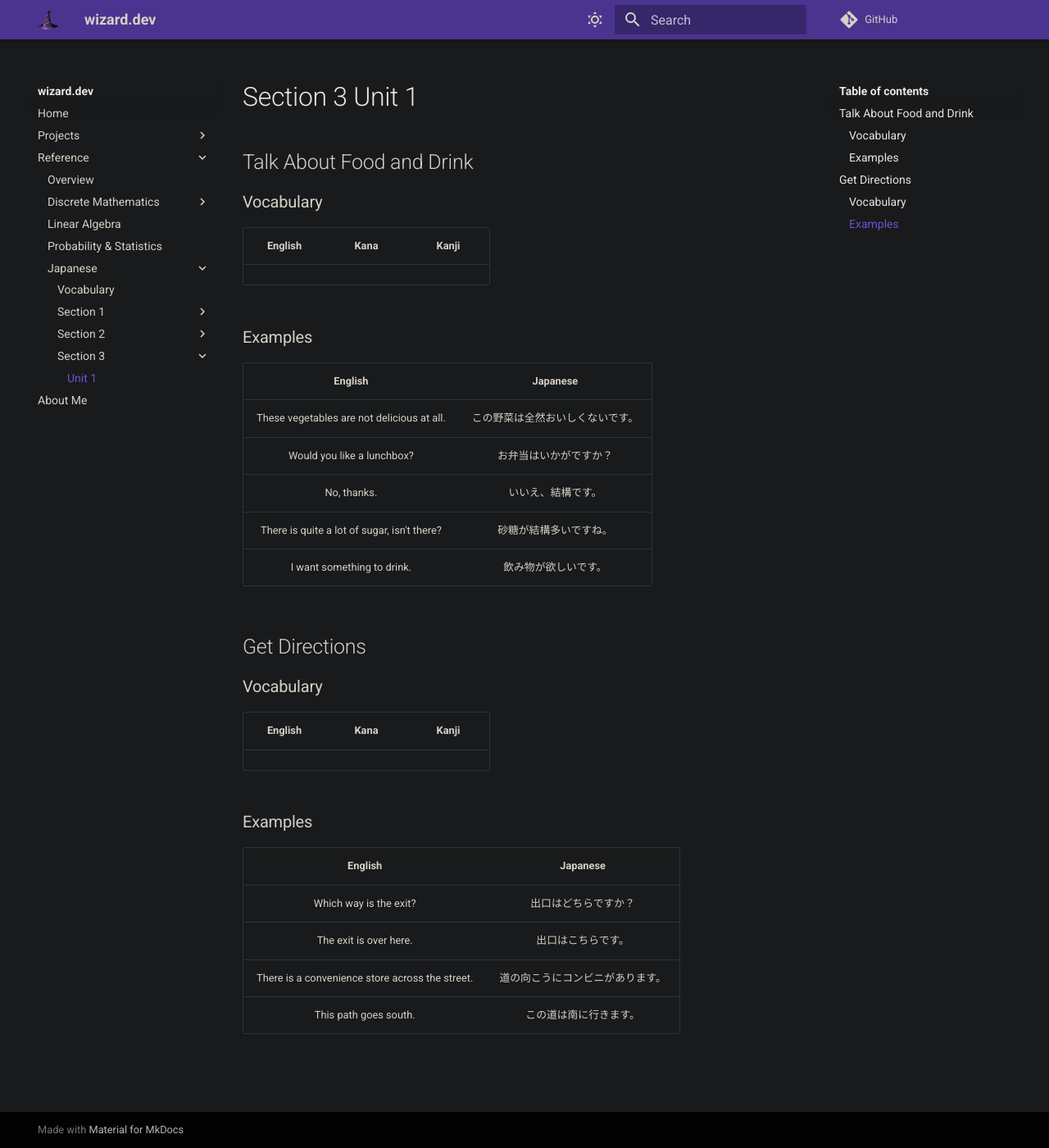
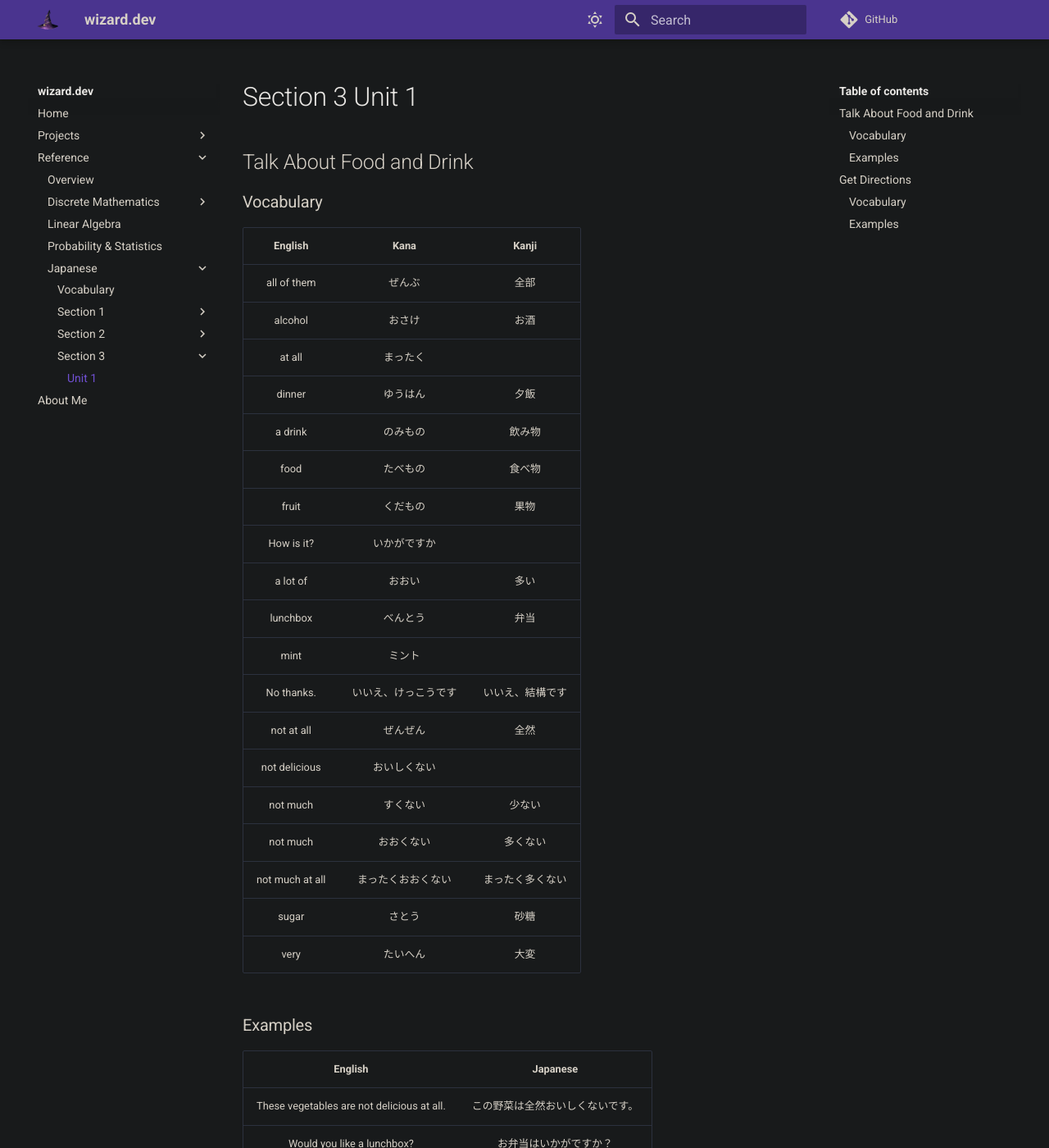
Before and after one commit to zkWildfire/wizard.dev, an MkDocs documentation site: the page built from docs/reference/japanese/section-3/unit-1.md, in a window 1280 px wide and 1400 px high. Shown: the whole window at 82% size. Built offline with MkDocs 1.6.1 and Material for MkDocs 9.7.7, drawn with Linux system fonts in a browser that asks for light colours; comment, search, counter and statistics services are not loaded.

```diff
--- a/docs/reference/japanese/section-3/unit-1.md
+++ b/docs/reference/japanese/section-3/unit-1.md
@@ -3,6 +3,25 @@
 ### Vocabulary
 | English | Kana | Kanji |
 |:-------:|:----:|:-----:|
+| all of them | ぜんぶ | 全部 |
+| alcohol | おさけ | お酒 |
+| at all | まったく | |
+| dinner | ゆうはん | 夕飯 |
+| a drink | のみもの | 飲み物 |
+| food | たべもの | 食べ物 |
+| fruit | くだもの | 果物 |
+| How is it? | いかがですか | |
+| a lot of | おおい | 多い |
+| lunchbox | べんとう | 弁当 |
+| mint | ミント | |
+| No thanks. | いいえ、けっこうです | いいえ、結構です |
+| not at all | ぜんぜん | 全然 |
+| not delicious | おいしくない | |
+| not much | すくない | 少ない |
+| not much | おおくない | 多くない |
+| not much at all | まったくおおくない | まったく多くない |
+| sugar | さとう | 砂糖 |
+| very | たいへん | 大変 |
 
 ### Examples
 | English | Japanese |
```
Also changed, not shown: docs/reference/japanese/section-2/unit-1.md (+2 -2 lines), docs/reference/japanese/section-2/unit-8.md (+2 -2 lines), docs/reference/japanese/vocabulary.md (+23 -4 lines), 1 other file.
